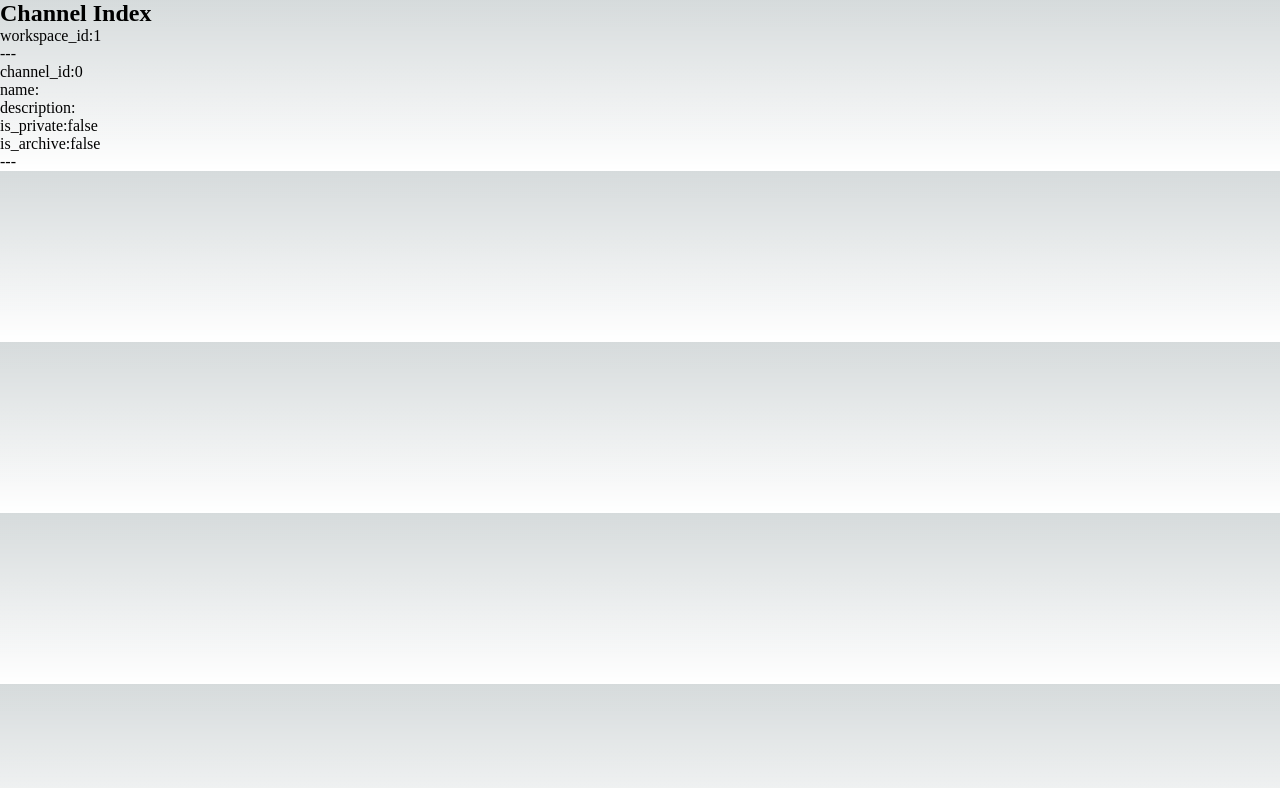
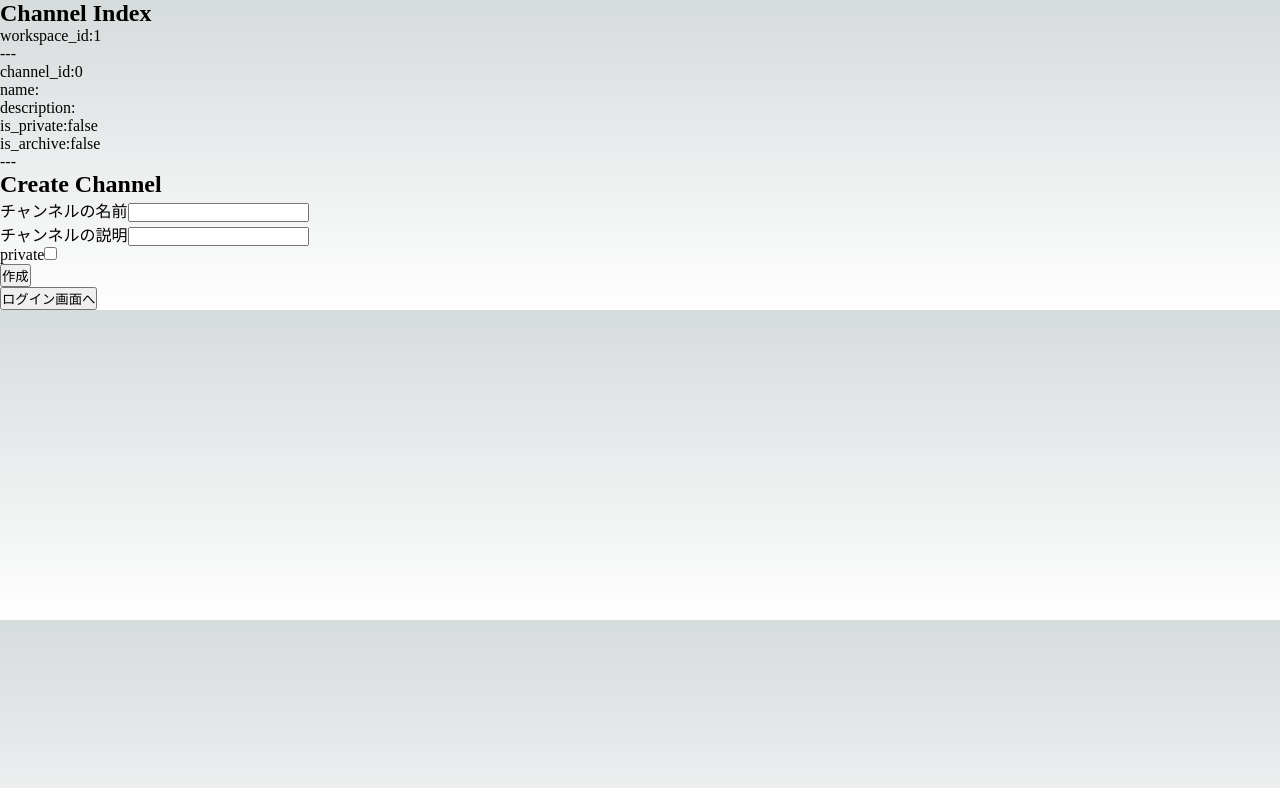
Before and after one commit to takuto-oono/SlackCloneApp, a Next.js app in the folder frontend/: page /component/show_workspace/1 in a window 1280 px wide. Shown: the top 788 px of the page. Built offline with nearby package versions, Linux system fonts and the light colour scheme; no server answers.

Commit message:
作成したworkspaceからチャンネルを作成する機能

```diff
--- a/frontend/pages/component/create_channel.tsx
+++ b/frontend/pages/component/create_channel.tsx
@@ -1,39 +1,72 @@
 import React, { useState } from "react";
-import { postChannel } from "pages/fetchAPI/create_channel";
+import { postChannel, currentChannel } from "../fetchAPI/create_channel";
+import { getChannelsByWorkspaceId, Channel } from "../fetchAPI/channel";
+import Link from "next/link";
 
-function CreateChannel() {
+export default function CreateChannel(props: any) {
   const [name, setName] = useState("");
+  const [description, setDescription] = useState("");
   const [isPrivate, setIsPrivate] = useState(false);
 
   const nameChange = (e: any) => {
     setName(e.target.value);
   };
 
+  const descriptionChange = (e: any) => {
+    setDescription(e.target.value);
+  };
+
   const privateChange = (e: any) => {
-    setIsPrivate(true);
+    setIsPrivate(isPrivate ? false : true);
   };
 
   const handleCreate = () => {
     console.log("create");
-    let channelName = name;
-    postChannel(channelName);
+    let channel: currentChannel = {
+      name: name,
+      description: description,
+      is_private: isPrivate,
+      workspace_id: props.workspace_id,
+    };
+    postChannel(channel);
   };
 
   return (
-    <div className="CreateWorkspace">
+    <div className="CreateChannel">
       <h2>Create Channel</h2>
       <label>
         チャンネルの名前
         <input type="text" value={name} name="name" onChange={nameChange} />
-      </label><br />
+      </label>
+      <br />
+      <label>
+        チャンネルの説明
+        <input
+          type="text"
+          value={description}
+          name="description"
+          onChange={descriptionChange}
+        />
+      </label>
+      <br />
       <label>
         private
-        <input type="radio" name="private" onChange={privateChange} />
+        <input
+          type="checkbox"
+          id="isPrivate"
+          value="isPrivate"
+          checked={isPrivate}
+          onChange={privateChange}
+        />
       </label>
       <br />
       <button onClick={handleCreate}>作成</button>
+      <br />
+
+      {/* テスト用 */}
+      <Link href="/">
+        <button>ログイン画面へ</button>
+      </Link>
     </div>
   );
 }
-
-export default CreateChannel;
--- a/frontend/pages/component/show_workspace/[id].tsx
+++ b/frontend/pages/component/show_workspace/[id].tsx
@@ -1,6 +1,7 @@
 import React, { useEffect, useState } from "react";
 import { getChannelsByWorkspaceId, Channel } from 'pages/fetchAPI/channel';
 import { useRouter } from "next/router";
+import CreateChannel from '../create_channel';
 import Link from 'next/link'
 
 
@@ -36,6 +37,7 @@ function ShowWorkspace() {
       <p>workspace_id:{router.query.id}</p>
       <p>---</p>
       {list}
+      <CreateChannel workspace_id={Number(router.query.id)} />
     </div>
   )
 }
--- a/frontend/pages/component/workspace_index.tsx
+++ b/frontend/pages/component/workspace_index.tsx
@@ -36,6 +36,11 @@ function WorkspaceIndex() {
       <div>
         {list}
       </div>
+
+      {/* テスト用 */}
+      <Link href="/">
+        <button>ログイン画面へ</button>
+      </Link>
     </div>
   );
 }
--- a/frontend/pages/fetchAPI/create_channel.ts
+++ b/frontend/pages/fetchAPI/create_channel.ts
@@ -2,6 +2,13 @@ import { Channel, getChannelsByWorkspaceId } from "./channel";
 import { getToken,getUserId } from "./cookie";
 
 const baseUrl = "http://localhost:8080/api/channel/";
+
+export interface currentChannel {
+  name: string;
+  description: string;
+  is_private: boolean;
+  workspace_id: number;
+}
 
 export async function getChannels(): Promise<Channel[]> {
   const url = baseUrl + "get_by_user";
@@ -38,7 +45,7 @@ export async function getChannels(): Promise<Channel[]> {
   return channels;
 }
 
-export async function postChannel(channelName: string) {
+export async function postChannel(current: currentChannel) {
   const url = baseUrl + "create";
   let channel: Channel;
   try {
@@ -48,8 +55,10 @@ export async function postChannel(channelName: string) {
         Authorization: getToken(),
       },
       body: JSON.stringify({
-        name: channelName,
-        user_id: getUserId(),
+        name: current.name,
+        description: current.description,
+        is_private: current.is_private,
+        workspace_id: current.workspace_id,
       }),
     });
     console.log(res);
--- a/frontend/pages/index.tsx
+++ b/frontend/pages/index.tsx
@@ -10,9 +10,6 @@ export default function Home() {
       <Link href="/component/workspace_index">
         WorkspaceIndex &gt;&gt;
       </Link><br />
-      <Link href="/component/create_channel">
-        CreateChannel &gt;&gt;
-      </Link><br />
       <Link href="component/signUp_form">
         <button>まだアカウントを持っていませんか？</button>
       </Link>
```
Also changed, not shown: frontend/pages/component/create_workspace.tsx (+12 -6 lines).
